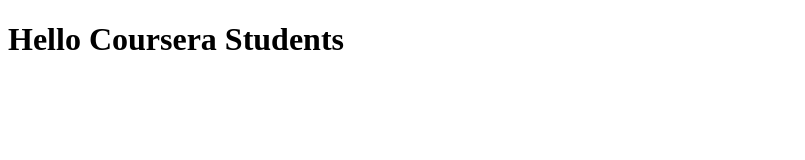
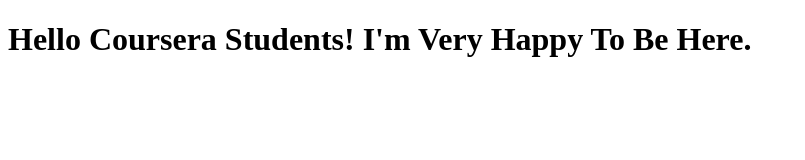
Before and after one commit to FarajBS/coursera-test, a plain HTML site: page index.html in a window 1280 px wide. Shown: the whole page, without its empty margins (0-805 px from the left). Drawn offline with Linux system fonts and the light colour scheme.

Commit message:
Next Version Of Web File.

```diff
--- a/index.html
+++ b/index.html
@@ -6,6 +6,6 @@
     <title>Hello World</title>
 </head>
 <body>
-    <h1>Hello Coursera Students</h1>
+    <h1>Hello Coursera Students! I'm Very Happy To Be Here.</h1>
 </body>
 </html>
```
